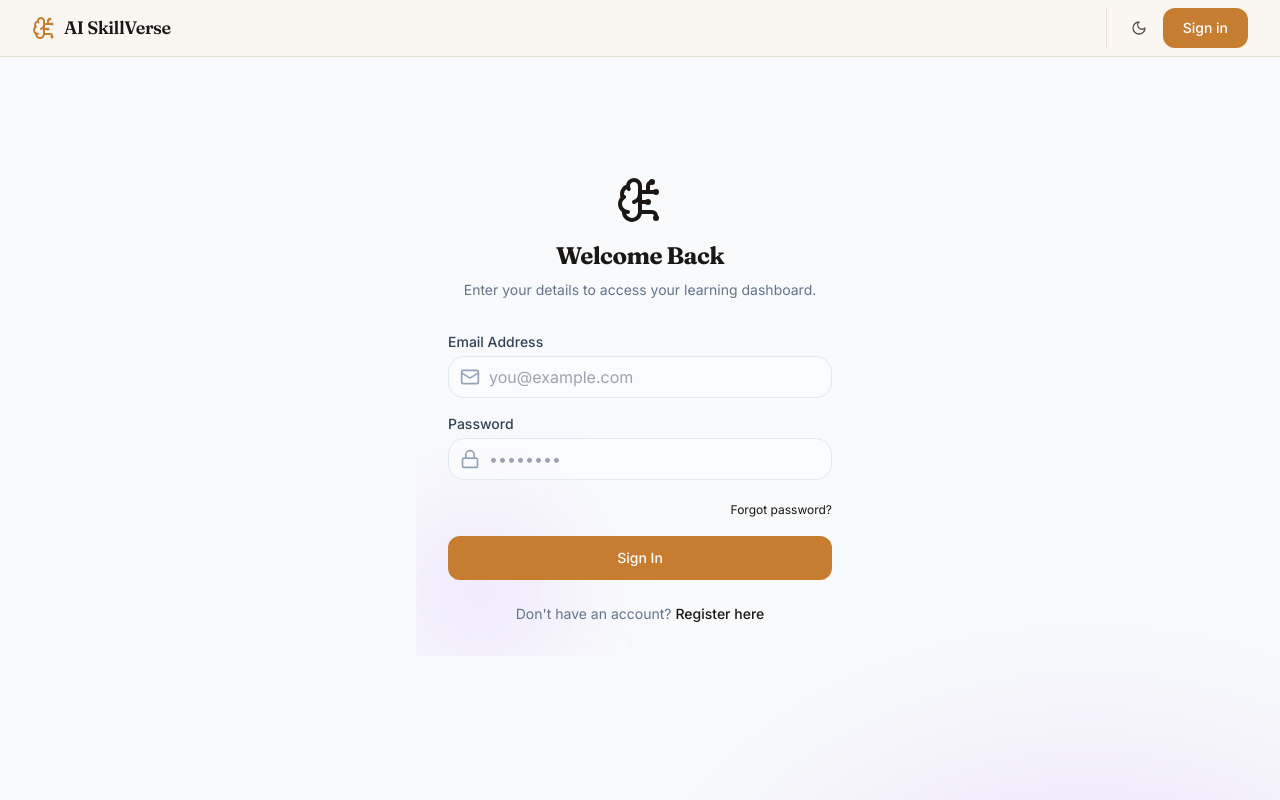
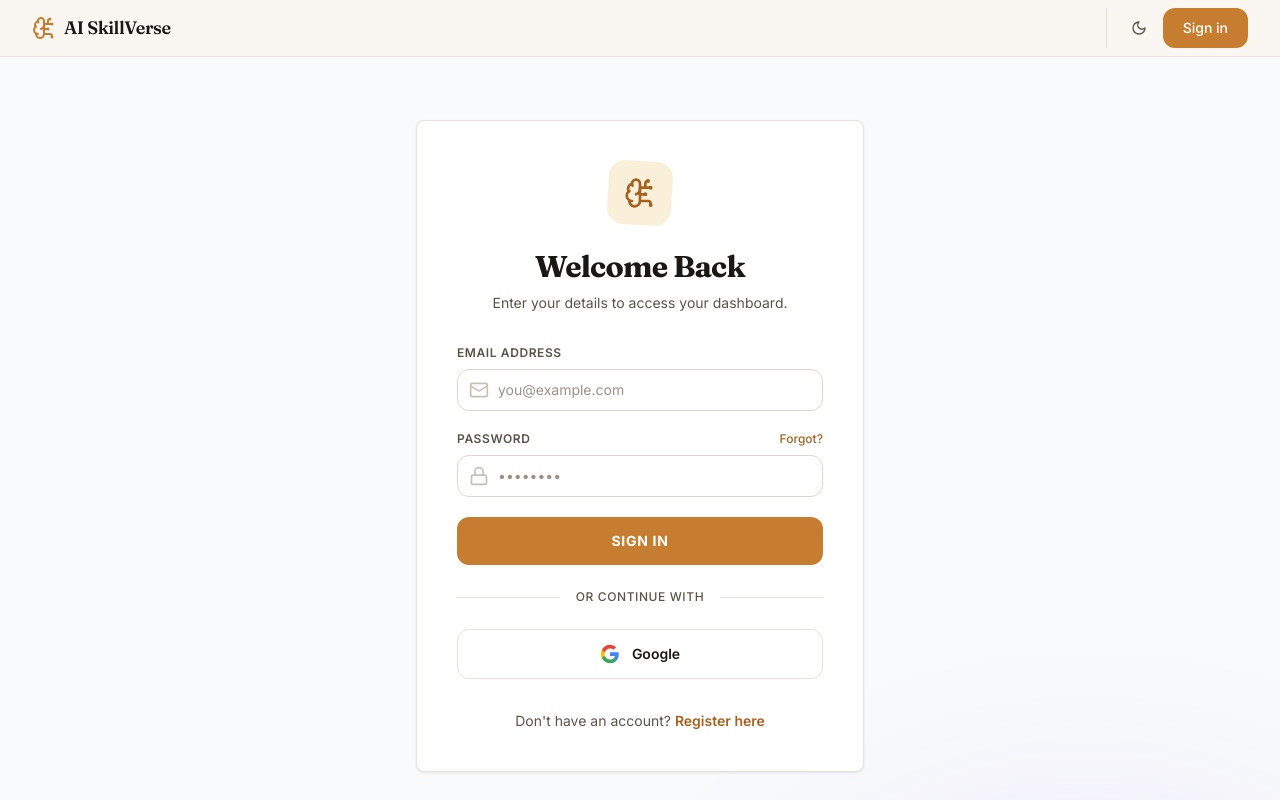
Before and after one commit to hemalatha24088-glitch/AI-SkillVerse-2.0, a React (Vite) app: page / in a window 1280 px wide. Shown: the top 800 px of the page. Built offline with nearby package versions, Linux system fonts and the light colour scheme.

Commit message:
UI Redesign: Front page styled with paper theme and Google Auth button added

```diff
--- a/src/pages/LoginRegister.jsx
+++ b/src/pages/LoginRegister.jsx
@@ -12,26 +12,34 @@ const LoginRegister = () => {
 
   const handleSubmit = (e) => {
     e.preventDefault();
+    handleAuth();
+  };
 
+  const handleGoogleAuth = (e) => {
+    e.preventDefault();
+    handleAuth('Google User', 'google@example.com');
+  };
+
+  const handleAuth = (authName = name, authEmail = email) => {
     // Set Auth state
     localStorage.setItem('ai_skillverse_auth', 'true');
 
     // Set Role (RBAC)
-    if (email.toLowerCase() === 'hemalatha24088@gmail.com') {
+    if (authEmail.toLowerCase() === 'hemalatha24088@gmail.com') {
       localStorage.setItem('ai_skillverse_role', 'admin');
     } else {
       localStorage.setItem('ai_skillverse_role', 'user');
     }
 
-    // Save to Mock DB if registering
-    if (!isLogin) {
+    // Save to Mock DB if registering or google
+    if (!isLogin || authName === 'Google User') {
       const existingUsersStr = localStorage.getItem('ai_skillverse_users');
       const existingUsers = existingUsersStr ? JSON.parse(existingUsersStr) : [];
 
       const newUser = {
         id: Date.now(),
-        name: name || email.split('@')[0],
-        email: email,
+        name: authName || authEmail.split('@')[0],
+        email: authEmail,
         joined: new Date().toISOString(),
         points: 0,
         status: 'Active'
@@ -44,70 +52,91 @@ const LoginRegister = () => {
   };
 
   return (
-    <div className="min-h-[80vh] flex items-center justify-center py-10">
+    <div className="min-h-[85vh] flex items-center justify-center py-10 px-4">
       <motion.div
-        initial={{ opacity: 0, scale: 0.95 }}
-        animate={{ opacity: 1, scale: 1 }}
-        className="glass-card w-full max-w-md p-8 relative overflow-hidden"
+        initial={{ opacity: 0, y: 20 }}
+        animate={{ opacity: 1, y: 0 }}
+        className="card w-full max-w-md p-8 sm:p-10 relative overflow-hidden bg-surface"
       >
-        {/* Decorative elements */}
-        <div className="absolute top-0 right-0 w-32 h-32 bg-primary-500/20 blur-3xl rounded-full"></div>
-        <div className="absolute bottom-0 left-0 w-32 h-32 bg-purple-500/20 blur-3xl rounded-full"></div>
-
         <div className="text-center mb-8 relative z-10">
-          <BrainCircuit className="w-12 h-12 text-primary-500 mx-auto mb-4" />
-          <h1 className="text-2xl font-bold mb-2">{isLogin ? 'Welcome Back' : 'Create an Account'}</h1>
-          <p className="text-slate-500 text-sm">
-            {isLogin ? 'Enter your details to access your learning dashboard.' : 'Start your journey to mastering AI and Tech skills.'}
+          <div className="w-16 h-16 bg-[#faefd9] dark:bg-amber-900/30 rounded-2xl flex items-center justify-center mx-auto mb-6 transform rotate-3">
+            <BrainCircuit className="w-8 h-8 text-amber-600 dark:text-amber-400 -rotate-3" />
+          </div>
+          <h1 className="text-3xl font-bold font-fraunces text-ink dark:text-[#EDE8DF] mb-2">
+            {isLogin ? 'Welcome Back' : 'Create Account'}
+          </h1>
+          <p className="text-ink-muted text-sm">
+            {isLogin ? 'Enter your details to access your dashboard.' : 'Start your journey to mastering AI skills.'}
           </p>
         </div>
 
-        <form onSubmit={handleSubmit} className="space-y-4 relative z-10">
+        <form onSubmit={handleSubmit} className="space-y-5 relative z-10">
           {!isLogin && (
             <div>
-              <label className="block text-sm font-medium mb-1 text-slate-700 dark:text-slate-300">Full Name</label>
+              <label className="block text-xs font-semibold text-ink-muted uppercase tracking-wider mb-2">Full Name</label>
               <div className="relative">
-                <UserIcon className="absolute left-3 top-1/2 -translate-y-1/2 w-5 h-5 text-slate-400" />
-                <input required type="text" value={name} onChange={(e) => setName(e.target.value)} placeholder="John Doe" className="w-full pl-10 pr-4 py-2 rounded-xl border border-slate-200 dark:border-dark-border bg-white/50 dark:bg-dark-bg/50 focus:outline-none focus:border-primary-500 focus:ring-1 focus:ring-primary-500" />
+                <UserIcon className="absolute left-3 top-1/2 -translate-y-1/2 w-5 h-5 text-[#C8BFB4] dark:text-dark-muted" />
+                <input required type="text" value={name} onChange={(e) => setName(e.target.value)} placeholder="John Doe" className="input pl-10" />
               </div>
             </div>
           )}
 
           <div>
-            <label className="block text-sm font-medium mb-1 text-slate-700 dark:text-slate-300">Email Address</label>
+            <label className="block text-xs font-semibold text-ink-muted uppercase tracking-wider mb-2">Email Address</label>
             <div className="relative">
-              <Mail className="absolute left-3 top-1/2 -translate-y-1/2 w-5 h-5 text-slate-400" />
-              <input required type="email" value={email} onChange={(e) => setEmail(e.target.value)} placeholder="you@example.com" className="w-full pl-10 pr-4 py-2 rounded-xl border border-slate-200 dark:border-dark-border bg-white/50 dark:bg-dark-bg/50 focus:outline-none focus:border-primary-500 focus:ring-1 focus:ring-primary-500" />
+              <Mail className="absolute left-3 top-1/2 -translate-y-1/2 w-5 h-5 text-[#C8BFB4] dark:text-dark-muted" />
+              <input required type="email" value={email} onChange={(e) => setEmail(e.target.value)} placeholder="you@example.com" className="input pl-10" />
             </div>
           </div>
 
           <div>
-            <label className="block text-sm font-medium mb-1 text-slate-700 dark:text-slate-300">Password</label>
+            <div className="flex items-center justify-between mb-2">
+              <label className="block text-xs font-semibold text-ink-muted uppercase tracking-wider">Password</label>
+              {isLogin && (
+                <a href="#" className="text-xs text-amber-600 dark:text-amber-400 font-medium hover:underline">Forgot?</a>
+              )}
+            </div>
             <div className="relative">
-              <Lock className="absolute left-3 top-1/2 -translate-y-1/2 w-5 h-5 text-slate-400" />
-              <input required type="password" value={password} onChange={(e) => setPassword(e.target.value)} placeholder="••••••••" className="w-full pl-10 pr-4 py-2 rounded-xl border border-slate-200 dark:border-dark-border bg-white/50 dark:bg-dark-bg/50 focus:outline-none focus:border-primary-500 focus:ring-1 focus:ring-primary-500" />
+              <Lock className="absolute left-3 top-1/2 -translate-y-1/2 w-5 h-5 text-[#C8BFB4] dark:text-dark-muted" />
+              <input required type="password" value={password} onChange={(e) => setPassword(e.target.value)} placeholder="••••••••" className="input pl-10" />
             </div>
           </div>
 
-          {isLogin && (
-            <div className="text-right">
-              <a href="#" className="text-xs text-primary-600 dark:text-primary-400 hover:underline">Forgot password?</a>
-            </div>
-          )}
-
-          <button type="submit" className="w-full btn-primary py-3 mt-4">
-            {isLogin ? 'Sign In' : 'Sign Up'}
+          <button type="submit" className="w-full btn-primary py-3.5 mt-2 text-sm uppercase tracking-wider font-bold">
+            {isLogin ? 'Sign In' : 'Create Account'}
           </button>
         </form>
 
-        <div className="mt-6 text-center text-sm relative z-10">
-          <span className="text-slate-500">
+        <div className="mt-6 flex items-center justify-center space-x-4">
+          <div className="h-px bg-[#E8E1D8] dark:bg-dark-border flex-1"></div>
+          <span className="text-xs text-ink-muted font-medium uppercase tracking-wider">Or continue with</span>
+          <div className="h-px bg-[#E8E1D8] dark:bg-dark-border flex-1"></div>
+        </div>
+
+        <div className="mt-6">
+          <button
+            type="button"
+            onClick={handleGoogleAuth}
+            className="w-full btn-secondary py-3.5 flex items-center justify-center gap-3 border border-[#E8E1D8] dark:border-dark-border bg-white dark:bg-dark-card hover:bg-[#F5F1EB] dark:hover:bg-dark-paper transition-colors"
+          >
+            <svg className="w-5 h-5" viewBox="0 0 24 24">
+              <path d="M22.56 12.25c0-.78-.07-1.53-.2-2.25H12v4.26h5.92c-.26 1.37-1.04 2.53-2.21 3.31v2.77h3.57c2.08-1.92 3.28-4.74 3.28-8.09z" fill="#4285F4"/>
+              <path d="M12 23c2.97 0 5.46-.98 7.28-2.66l-3.57-2.77c-.98.66-2.23 1.06-3.71 1.06-2.86 0-5.29-1.93-6.16-4.53H2.18v2.84C3.99 20.53 7.7 23 12 23z" fill="#34A853"/>
+              <path d="M5.84 14.09c-.22-.66-.35-1.36-.35-2.09s.13-1.43.35-2.09V7.07H2.18C1.43 8.55 1 10.22 1 12s.43 3.45 1.18 4.93l2.85-2.22.81-.62z" fill="#FBBC05"/>
+              <path d="M12 5.38c1.62 0 3.06.56 4.21 1.64l3.15-3.15C17.45 2.09 14.97 1 12 1 7.7 1 3.99 3.47 2.18 7.07l3.66 2.84c.87-2.6 3.3-4.53 6.16-4.53z" fill="#EA4335"/>
+            </svg>
+            <span className="text-sm font-semibold text-ink dark:text-[#EDE8DF]">Google</span>
+          </button>
+        </div>
+
+        <div className="mt-8 text-center text-sm relative z-10">
+          <span className="text-ink-muted">
             {isLogin ? "Don't have an account? " : "Already have an account? "}
           </span>
           <button
             type="button"
             onClick={() => setIsLogin(!isLogin)}
-            className="text-primary-600 dark:text-primary-400 font-medium hover:underline"
+            className="text-amber-600 dark:text-amber-400 font-semibold hover:underline"
           >
             {isLogin ? 'Register here' : 'Login here'}
           </button>
```
